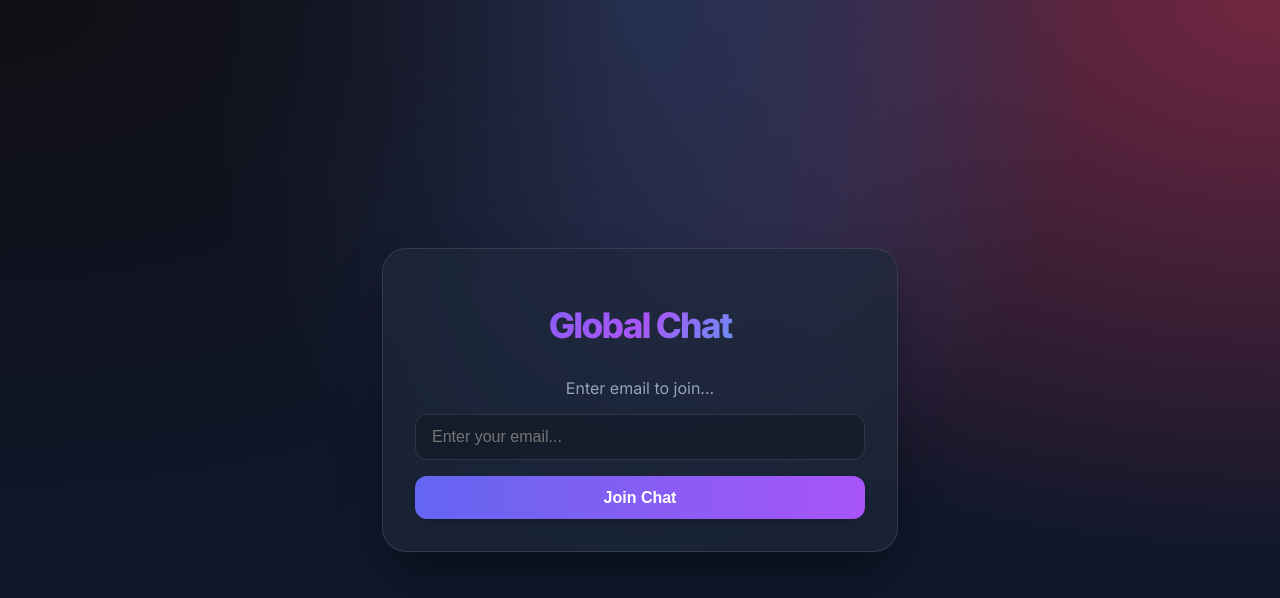
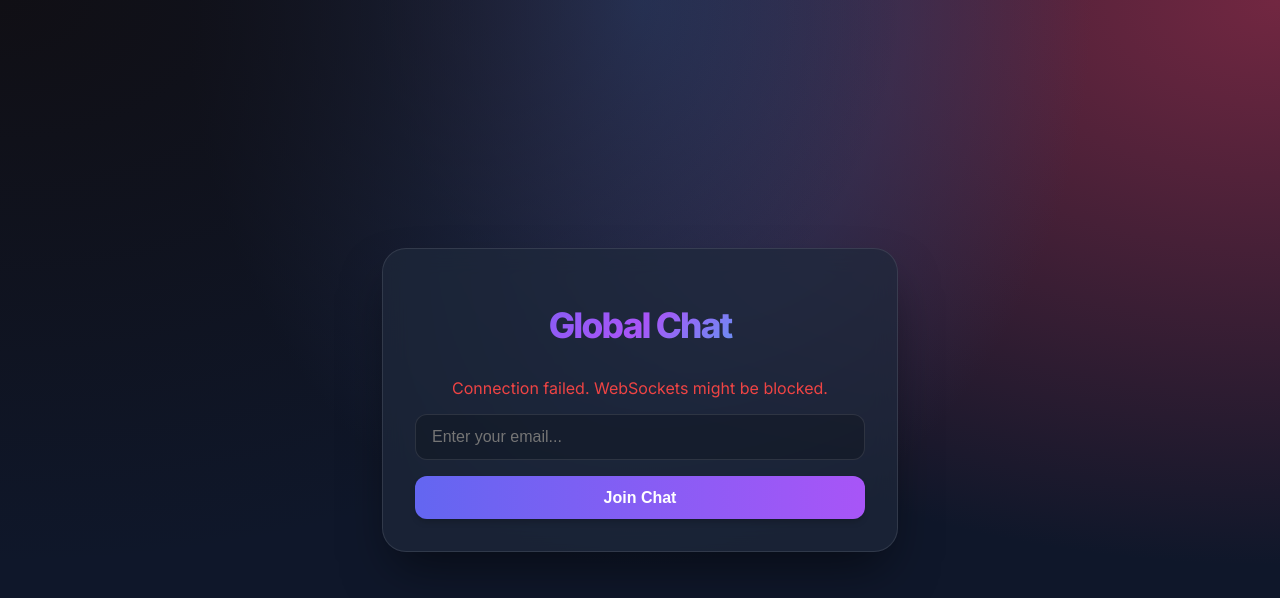
Before and after one commit to Hritiksonkar/socket_io, a website: page public/chat.html in a window 1280 px wide. Drawn offline with nearby package versions, Linux system fonts and the light colour scheme; no server answers.

Commit message:
simple error

```diff
--- a/public/chat.html
+++ b/public/chat.html
@@ -105,7 +105,19 @@
 
     <script src="/socket.io/socket.io.js"></script>
     <script>
-        const socket = io();
+        const socket = io({
+            transports: ['websocket'],
+            upgrade: false
+        });
+
+        socket.on("connect_error", (err) => {
+            console.error("Connection Error:", err);
+            const statusEl = document.getElementById('connection-status');
+            if (statusEl) {
+                statusEl.textContent = "Connection failed. WebSockets might be blocked.";
+                statusEl.style.color = "var(--danger)";
+            }
+        });
 
         const loginSection = document.getElementById('login-section');
         const chatSection = document.getElementById('chat-section');
```
Also changed, not shown: public/index.html (+11 -1 lines).
